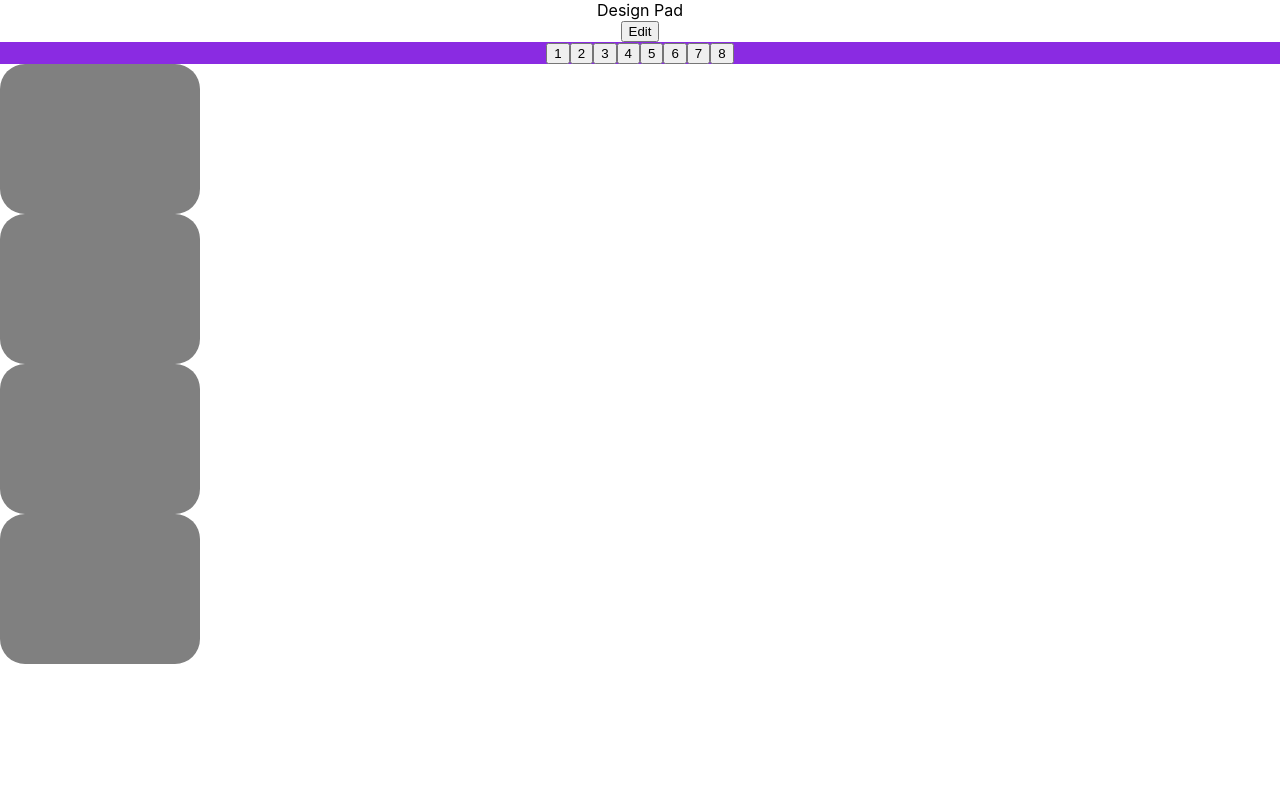
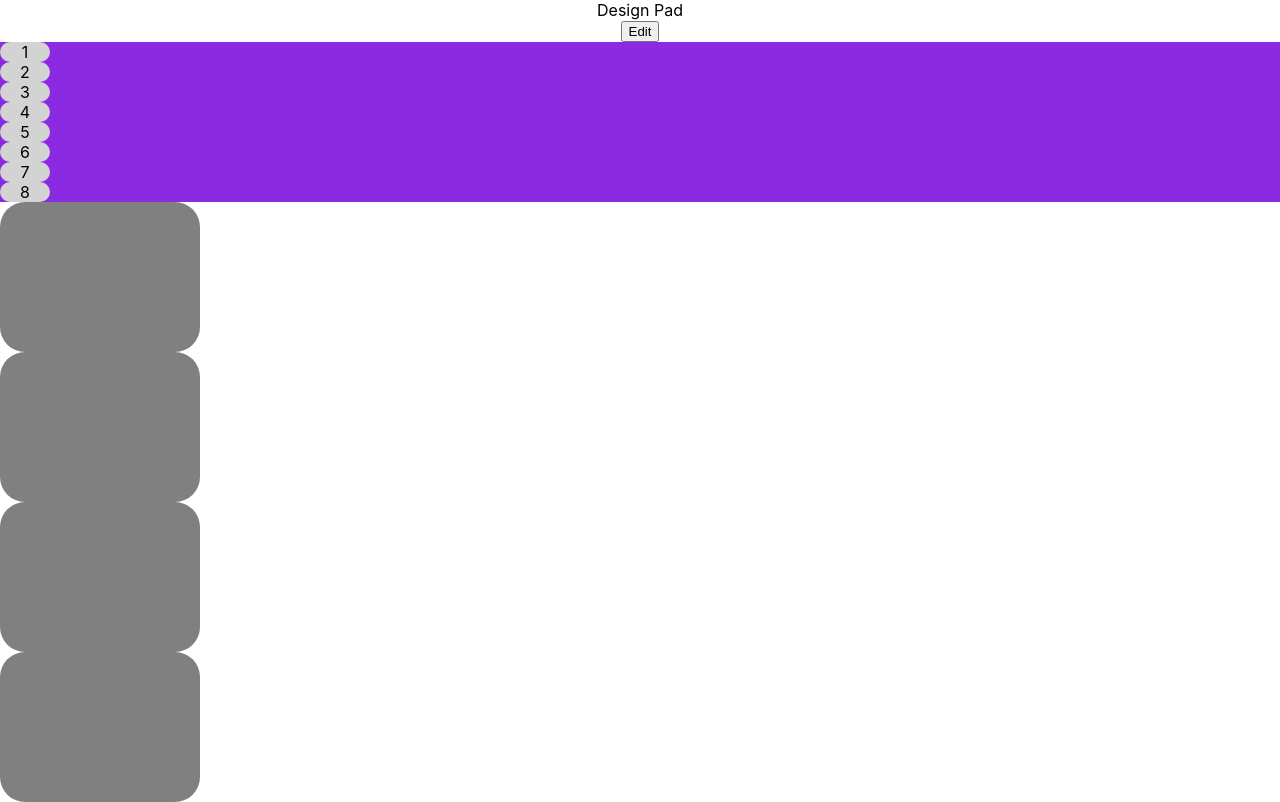
Before and after one commit to 464squad/design-pad, a React (Create React App) app: page / in a window 1280 px wide. Built offline with nearby package versions, Linux system fonts and the light colour scheme.

Commit message:
bareback template

```diff
--- a/src/Componets/PadInput.js
+++ b/src/Componets/PadInput.js
@@ -9,14 +9,14 @@ export class PadInput extends Component {
 
 
 
-               <button draggable='true'> 1</button>
-               <button draggable='true'> 2</button>
-               <button draggable='true'> 3</button>
-               <button draggable='true'> 4</button>
-               <button draggable='true'> 5</button>
-               <button draggable='true'> 6</button>
-               <button draggable='true'> 7</button>
-               <button draggable='true'> 8</button>
+               <div style={{width:'50px',borderRadius:'15px',backgroundColor:'lightgray',}}draggable='true'> 1</div>
+               <div style={{width:'50px',borderRadius:'15px',backgroundColor:'lightgray',}}draggable='true'> 2</div>
+               <div style={{width:'50px',borderRadius:'15px',backgroundColor:'lightgray',}}draggable='true'> 3</div>
+               <div style={{width:'50px',borderRadius:'15px',backgroundColor:'lightgray',}}draggable='true'> 4</div>
+               <div style={{width:'50px',borderRadius:'15px',backgroundColor:'lightgray',}}draggable='true'> 5</div>
+               <div style={{width:'50px',borderRadius:'15px',backgroundColor:'lightgray',}}draggable='true'> 6</div>
+               <div style={{width:'50px',borderRadius:'15px',borderRadius:'15px',backgroundColor:'lightgray',}}draggable='true'> 7</div>
+               <div style={{width:'50px',borderRadius:'15px',backgroundColor:'lightgray',}}draggable='true'> 8</div>
 
 
 
```
